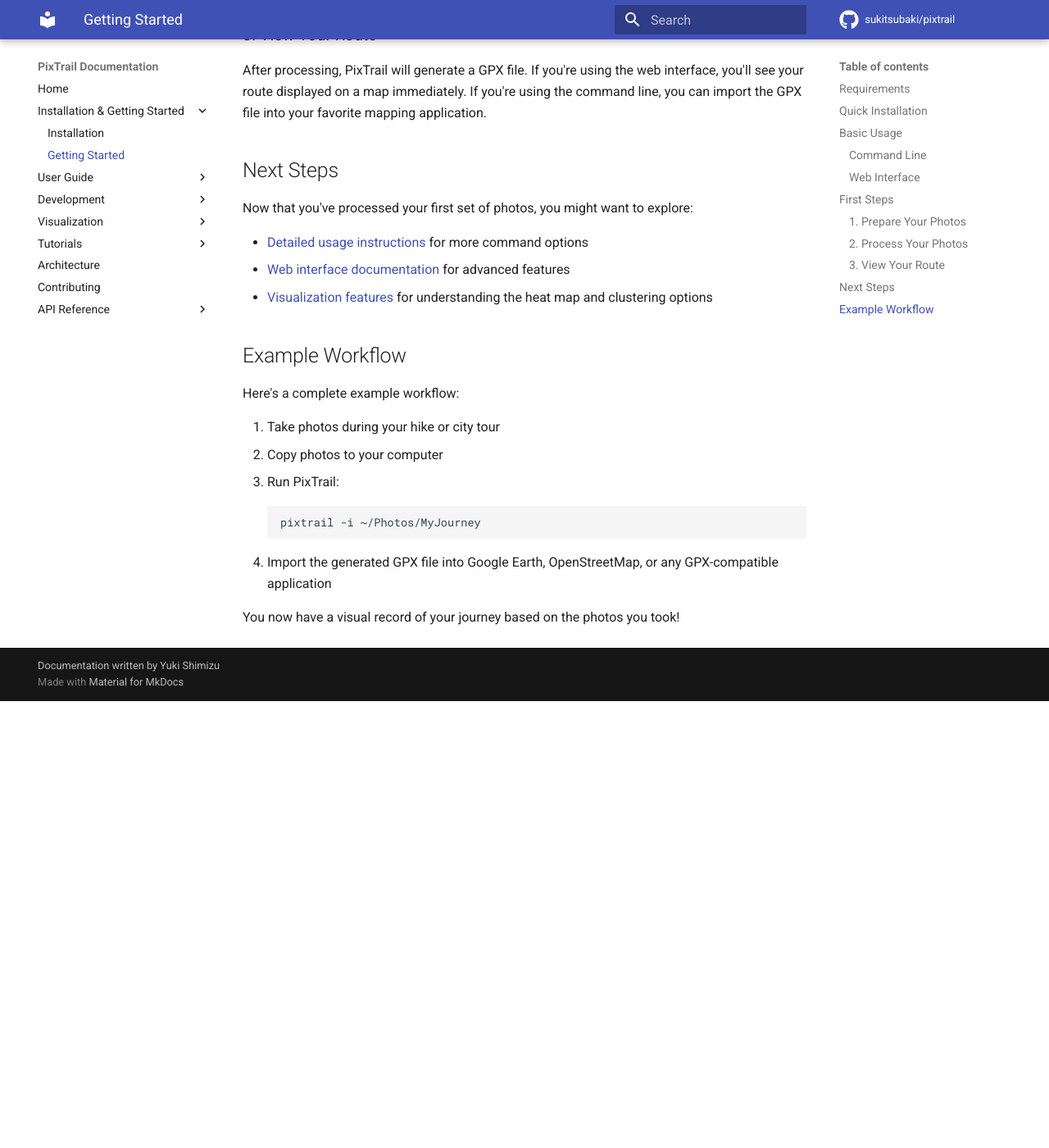
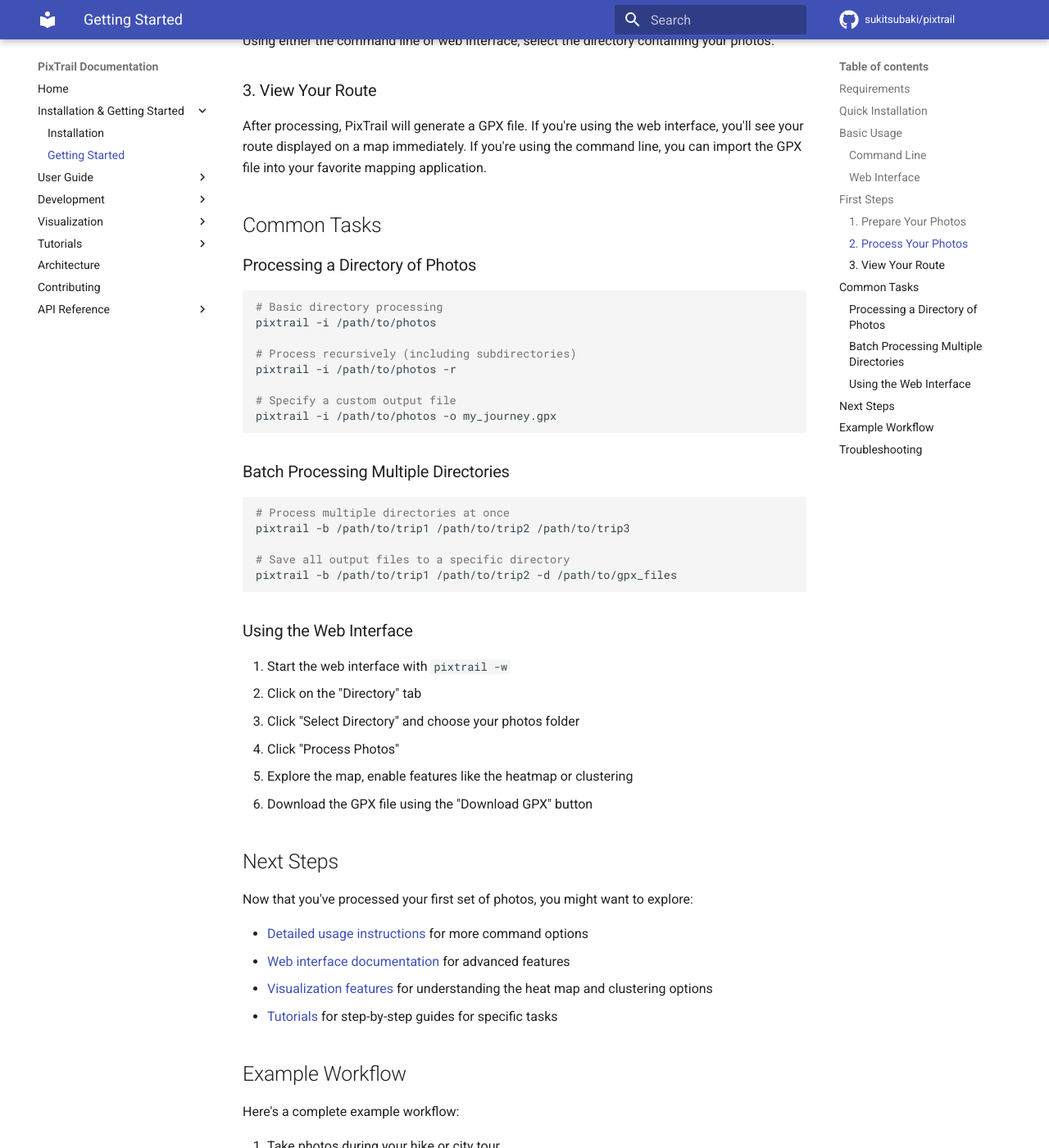
Before and after one commit to sukitsubaki/pixTrail, an MkDocs documentation site: the page built from docs/getting-started.md, in a window 1280 px wide and 1400 px high, scrolled down 1599 px. Shown: the whole window at 82% size. Built offline with MkDocs 1.6.1 and Material for MkDocs 9.7.7, drawn with Linux system fonts in a browser that asks for light colours; comment, search, counter and statistics services are not loaded; before the commit the page ends 2454 px from its top, so only the background shows below that; some of the changed text lies outside the part shown.

Commit message:
Update getting-started.md

````diff
--- a/docs/getting-started.md
+++ b/docs/getting-started.md
@@ -24,6 +24,8 @@
 pip install pixtrail[web]
 ```
 
+For more detailed installation instructions, including platform-specific guidance, see the [Installation Guide](installation.md).
+
 ## Basic Usage
 
 ### Command Line
@@ -68,13 +70,48 @@
 
 After processing, PixTrail will generate a GPX file. If you're using the web interface, you'll see your route displayed on a map immediately. If you're using the command line, you can import the GPX file into your favorite mapping application.
 
+## Common Tasks
+
+### Processing a Directory of Photos
+
+```bash
+# Basic directory processing
+pixtrail -i /path/to/photos
+
+# Process recursively (including subdirectories)
+pixtrail -i /path/to/photos -r
+
+# Specify a custom output file
+pixtrail -i /path/to/photos -o my_journey.gpx
+```
+
+### Batch Processing Multiple Directories
+
+```bash
+# Process multiple directories at once
+pixtrail -b /path/to/trip1 /path/to/trip2 /path/to/trip3
+
+# Save all output files to a specific directory
+pixtrail -b /path/to/trip1 /path/to/trip2 -d /path/to/gpx_files
+```
+
+### Using the Web Interface
+
+1. Start the web interface with `pixtrail -w`
+2. Click on the "Directory" tab
+3. Click "Select Directory" and choose your photos folder
+4. Click "Process Photos"
+5. Explore the map, enable features like the heatmap or clustering
+6. Download the GPX file using the "Download GPX" button
+
 ## Next Steps
 
 Now that you've processed your first set of photos, you might want to explore:
 
 - [Detailed usage instructions](usage.md) for more command options
-- [Web interface documentation](web_interface.md) for advanced features
+- [Web interface documentation](web-interface.md) for advanced features
 - [Visualization features](visualization/index.md) for understanding the heat map and clustering options
+- [Tutorials](tutorials/index.md) for step-by-step guides for specific tasks
 
 ## Example Workflow
 
@@ -87,5 +124,17 @@
    pixtrail -i ~/Photos/MyJourney
    ```
 4. Import the generated GPX file into Google Earth, OpenStreetMap, or any GPX-compatible application
+5. Explore your journey on the map, seeing exactly where each photo was taken
 
 You now have a visual record of your journey based on the photos you took!
+
+## Troubleshooting
+
+If you encounter any issues:
+
+- Check that your photos contain GPS data
+- Ensure you have the proper permissions to read/write the specified directories
+- Run with the verbose flag for more information: `pixtrail -i /path/to/photos -v`
+- See the [Troubleshooting Guide](troubleshooting.md) for solutions to common problems
+
+For additional help, check the [FAQ](faq.md) or visit our GitHub repository.
````
Also changed, not shown: other parts of docs/getting-started.md (+2 -2 lines).
